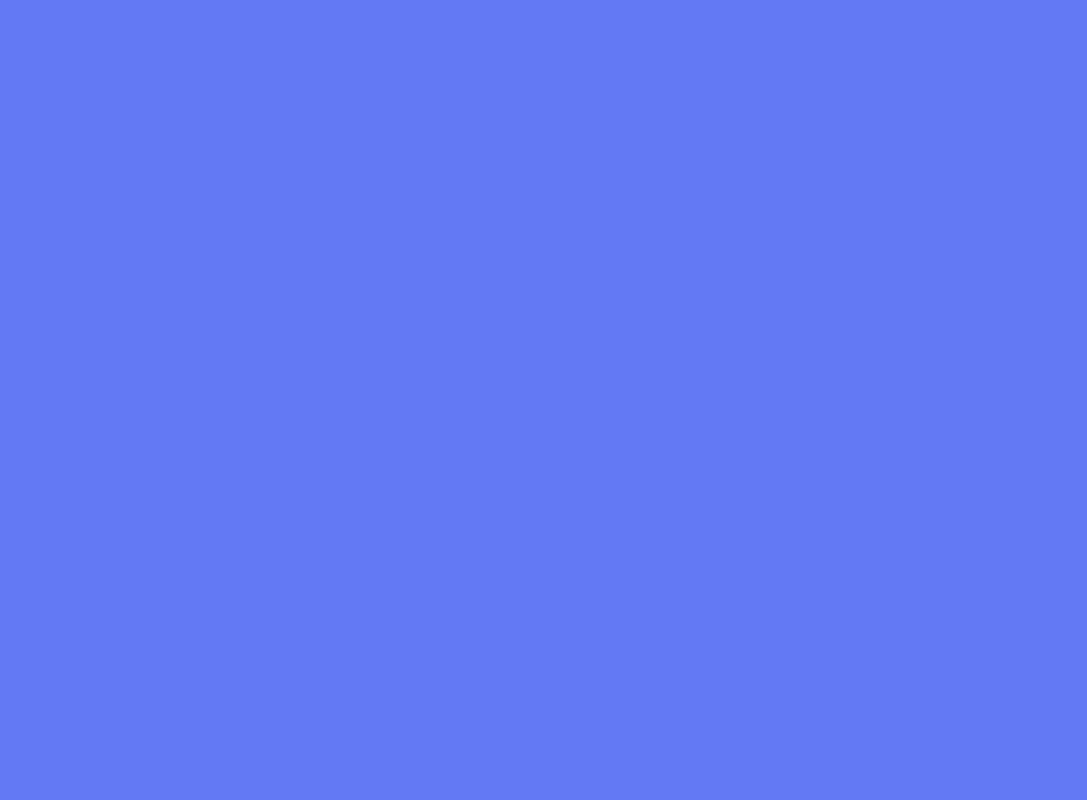
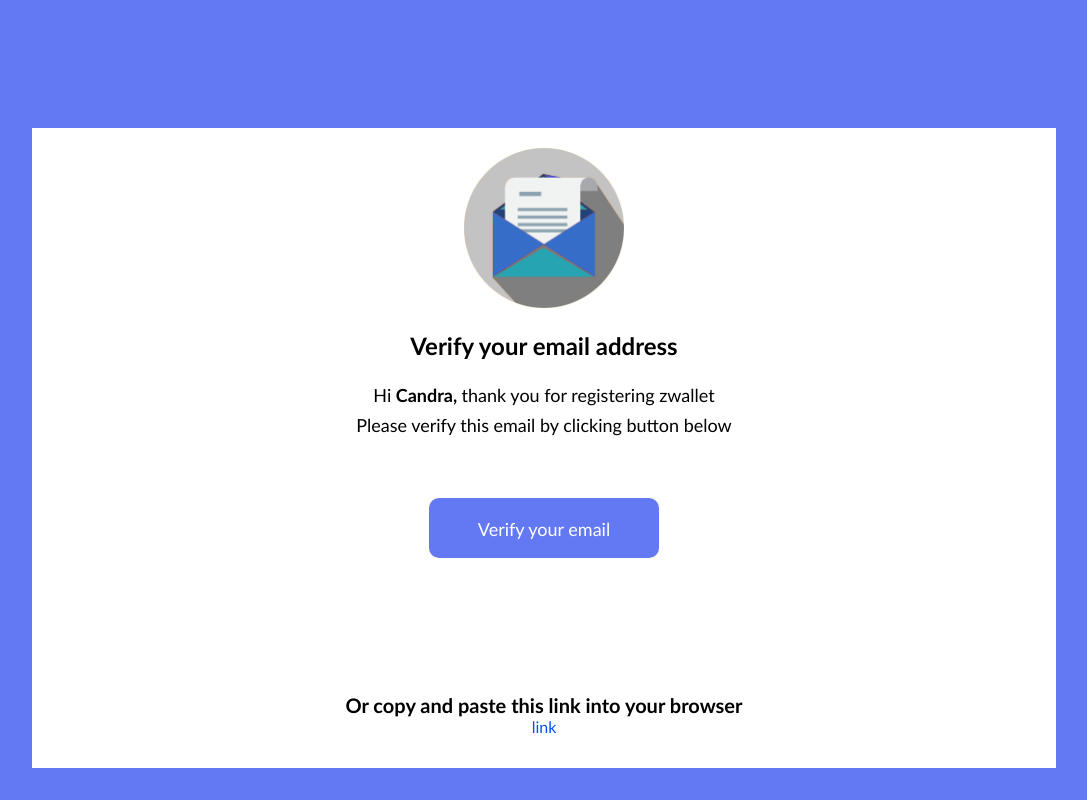
Before and after one commit to aryairama/zwallet-express, a website: page src/template/email.html in a window 1280 px wide. Shown: the whole page, without its empty margins (96-1183 px from the left). Drawn offline with Linux system fonts and the light colour scheme.

Commit message:
template email

```diff
--- a/src/controllers/ControllerUsers.js
+++ b/src/controllers/ControllerUsers.js
@@ -36,7 +36,7 @@ const register = async (req, res, next) => {
                 err
               );
             } else {
-              sendEmail(dataUser.email, token);
+              sendEmail(dataUser.email, token, form.username);
               dataUser.token = token;
               response(
                 res,
--- a/src/template/email.html
+++ b/src/template/email.html
@@ -6,20 +6,70 @@
     <meta name="viewport" content="width=device-width, initial-scale=1.0">
     <title>Email Verification</title>
     <style>
+        html, body{
+            margin: 0;
+        }
         body{
             background-color: #6379F4;
+            font-family:'Trebuchet MS', 'Lucida Sans Unicode', 'Lucida Grande', 'Lucida Sans', Arial, sans-serif;
         }
         .content{
-            margin: 50px;
+            margin-top: 10%;
+            margin-left: 10%;
+            margin-right: 10%;
+            position: absolute;
             background-color: #ffff;
-            width: 75%;
-            height: 75%;
+            width: 80%;
+            height: 80%;
+            text-align: center;
+        }
+        img{
+            width: 160px;
+            margin-top: 20px;
+        }
+        p{
+            font-size: large;
+            line-height: 30px;
+        }
+        .button{
+            margin-top: 40px;
+            text-decoration: none;
+            display: inline-block;
+            width: 230px;
+            height: 40px;
+            background-color: #6379F4;
+            font-size: large;
+            color: #ffff;
+            padding-top: 20px;
+            border-radius: 10px;
+        }
+        .footer{
+            position:absolute;
+            bottom: 5%;
+            width: 100%;
+        }
+        b{
+            font-size: 20px;
+        }
+        .link{
+            color: rgb(0, 81, 255);
+            text-decoration: none;
         }
     </style>
 </head>
 <body>
     <div class="content">
-
+        <img src="../assets/img/emailSucess.png" alt="">
+        <h2>Verify your email address</h2>
+        <p>
+            Hi <strong>Candra, </strong> thank you for registering zwallet <br>
+            Please verify this email by clicking button below
+        </p>
+        <a href="" class="button">Verify your email</a>
+        <div class="footer">
+            <b>Or copy and paste this link into your browser</b> <br>
+            <a href="" class="link">link</a>
+        </div>
     </div>
 </body>
 </html>
```
Also changed, not shown: src/helpers/sendEmail.js (+4 -3 lines), src/template/email.js (+79 -0 lines), src/assets/img/emailSucess.png (added).
